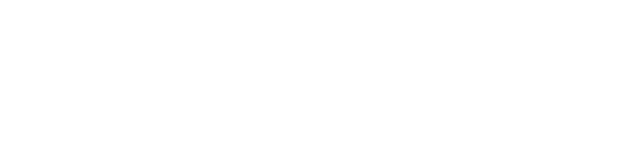
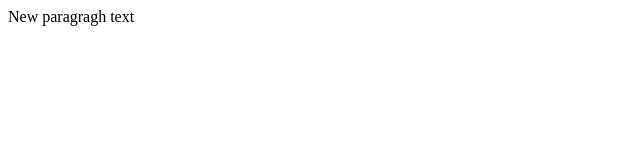
Before and after one commit to JonathanBanerjee/normal-portfolio, a plain HTML site: page index.html in a window 1280 px wide. Shown: the whole page, without its empty margins (0-640 px from the left). Drawn offline with Linux system fonts and the light colour scheme.

Commit message:
added index html

```diff
--- a/index.html
+++ b/index.html
@@ -5,6 +5,6 @@
         <title>Normal Portfolio</title>
     </head>
     <body>
-
+        <p1>New paragragh text</p1>
     </body>
 </html>
```
